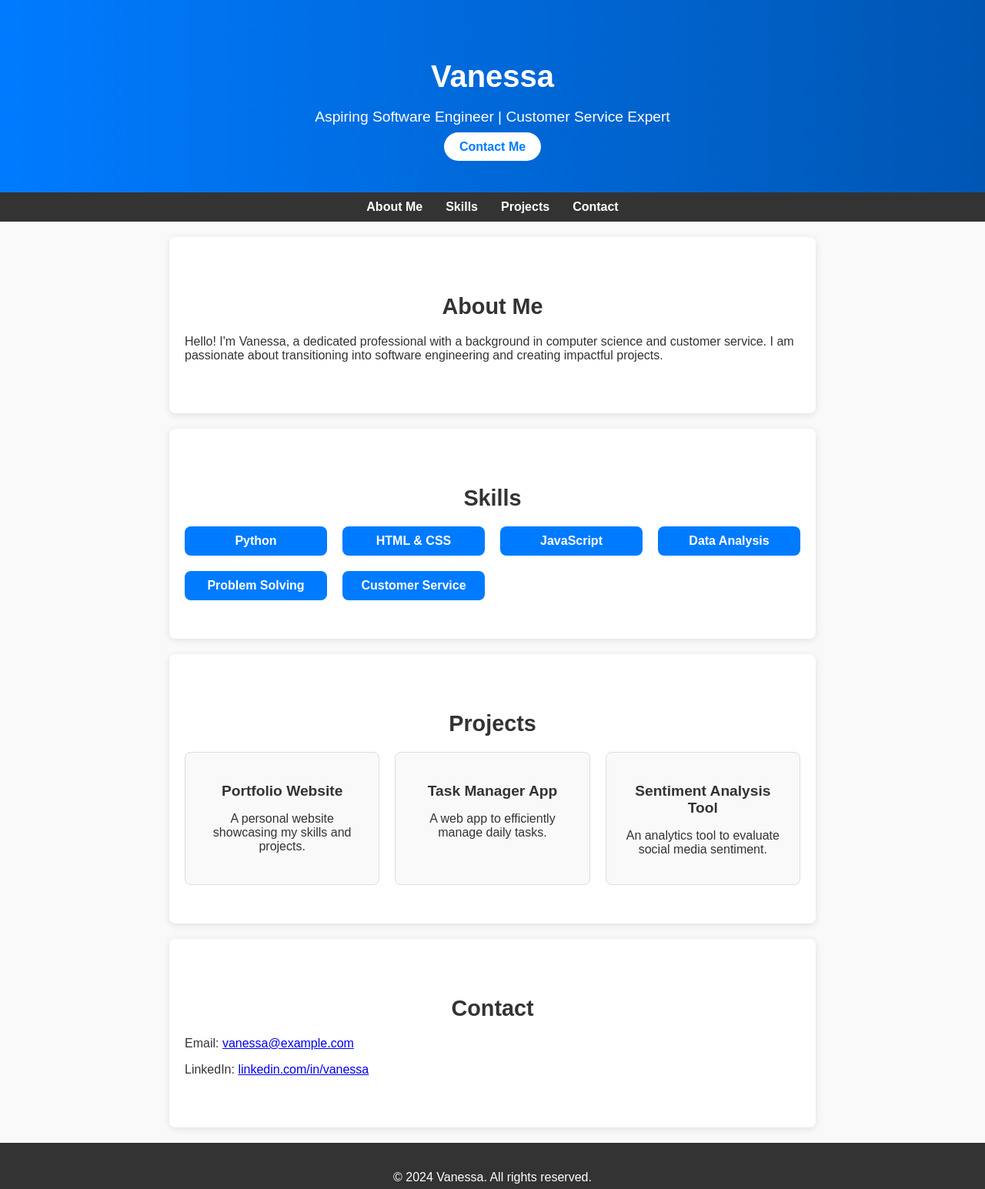
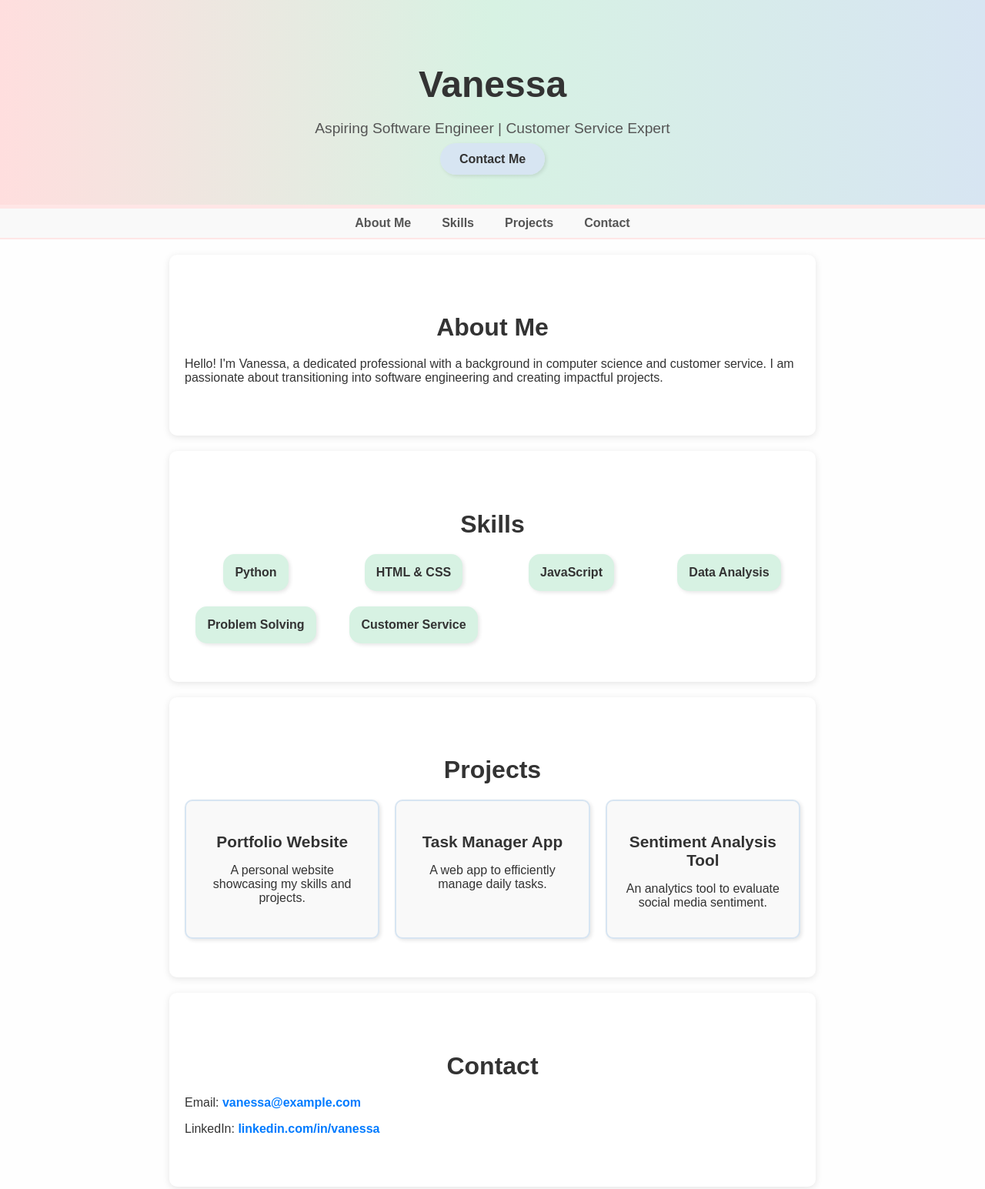
Before and after one commit to laziestsheep/Portfolio, a plain HTML site: page index.html in a window 1280 px wide. Shown: the top 1545 px of the page at 77% size. Drawn offline with Linux system fonts and the light colour scheme.

Commit message:
Update style.css

```diff
--- a/style.css
+++ b/style.css
@@ -3,35 +3,41 @@ body {
     font-family: 'Arial', sans-serif;
     margin: 0;
     padding: 0;
-    background-color: #f9f9f9;
+    background-color: #fefefe;
     color: #333;
 }
 
 /* Header */
 header {
-    background: linear-gradient(90deg, #007bff, #0056b3);
-    color: white;
+    background: linear-gradient(90deg, #ffdede, #d7f2e3, #d7e5f2);
+    color: #333;
     text-align: center;
     padding: 50px 20px;
+    border-bottom: 5px solid #ffe6e6;
 }
 header h1 {
-    font-size: 2.5rem;
+    font-size: 3rem;
+    font-weight: bold;
     margin-bottom: 10px;
 }
 header p {
     font-size: 1.2rem;
+    color: #555;
 }
 header .cta {
-    background-color: #fff;
-    color: #007bff;
-    padding: 10px 20px;
-    border-radius: 25px;
+    background-color: #d7e5f2;
+    color: #333;
+    padding: 12px 25px;
+    border-radius: 30px;
     text-decoration: none;
     font-weight: bold;
+    box-shadow: 2px 2px 5px rgba(0, 0, 0, 0.1);
+    transition: all 0.3s ease;
 }
 header .cta:hover {
-    background-color: #0056b3;
-    color: white;
+    background-color: #ffdede;
+    color: #333;
+    box-shadow: 4px 4px 8px rgba(0, 0, 0, 0.2);
 }
 
 /* Navbar */
@@ -39,20 +45,23 @@ header .cta:hover {
     display: flex;
     justify-content: center;
     list-style: none;
-    background: #333;
+    background: #f9f9f9;
     margin: 0;
-    padding: 10px;
+    padding: 10px 0;
+    border-bottom: 2px solid #ffe6e6;
 }
 .navbar li {
-    margin: 0 15px;
+    margin: 0 20px;
 }
 .navbar a {
-    color: white;
+    color: #555;
     text-decoration: none;
     font-weight: bold;
+    font-size: 1rem;
+    transition: all 0.3s ease;
 }
 .navbar a:hover {
-    color: #007bff;
+    color: #ffaaaa;
 }
 
 /* Sections */
@@ -60,14 +69,15 @@ main section {
     padding: 50px 20px;
     margin: 20px auto;
     max-width: 800px;
-    background: white;
-    border-radius: 8px;
+    background: #fff;
+    border-radius: 10px;
     box-shadow: 0 2px 10px rgba(0, 0, 0, 0.1);
 }
 h2 {
     text-align: center;
     margin-bottom: 20px;
-    font-size: 1.8rem;
+    font-size: 2rem;
+    color: #333;
 }
 
 /* Skills */
@@ -75,14 +85,20 @@ h2 {
     display: grid;
     grid-template-columns: repeat(auto-fit, minmax(150px, 1fr));
     gap: 20px;
+    justify-items: center;
 }
 .skill-card {
-    background: #007bff;
-    color: white;
+    background: #d7f2e3;
+    color: #333;
     text-align: center;
-    padding: 10px;
-    border-radius: 8px;
+    padding: 15px;
+    border-radius: 15px;
     font-weight: bold;
+    box-shadow: 2px 2px 5px rgba(0, 0, 0, 0.1);
+    transition: transform 0.3s ease;
+}
+.skill-card:hover {
+    transform: scale(1.05);
 }
 
 /* Projects */
@@ -94,20 +110,40 @@ h2 {
 .project-card {
     background: #f9f9f9;
     padding: 20px;
-    border: 1px solid #ddd;
-    border-radius: 8px;
+    border: 2px solid #d7e5f2;
+    border-radius: 10px;
     text-align: center;
+    box-shadow: 2px 2px 5px rgba(0, 0, 0, 0.1);
+    transition: all 0.3s ease;
 }
 .project-card h3 {
     margin-bottom: 10px;
-    font-size: 1.2rem;
+    font-size: 1.3rem;
+    color: #333;
+}
+.project-card:hover {
+    background: #ffdede;
+    border-color: #ffaaaa;
+}
+
+/* Contact Section */
+#contact a {
+    color: #007bff;
+    text-decoration: none;
+    font-weight: bold;
+    transition: all 0.3s ease;
+}
+#contact a:hover {
+    color: #ffaaaa;
 }
 
 /* Footer */
 footer {
     text-align: center;
-    background: #333;
-    color: white;
+    background: #f9f9f9;
+    color: #555;
     padding: 20px;
     margin-top: 20px;
+    font-size: 0.9rem;
+    border-top: 2px solid #ffe6e6;
 }
```
